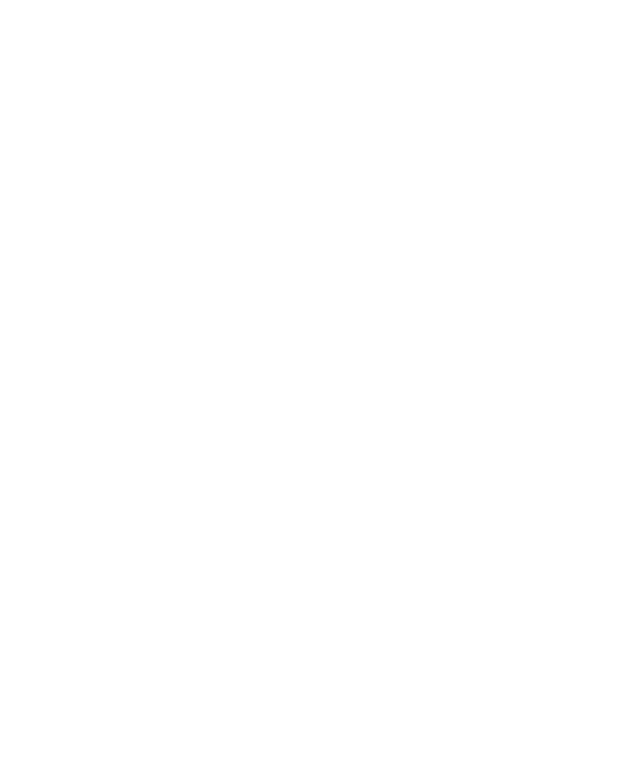
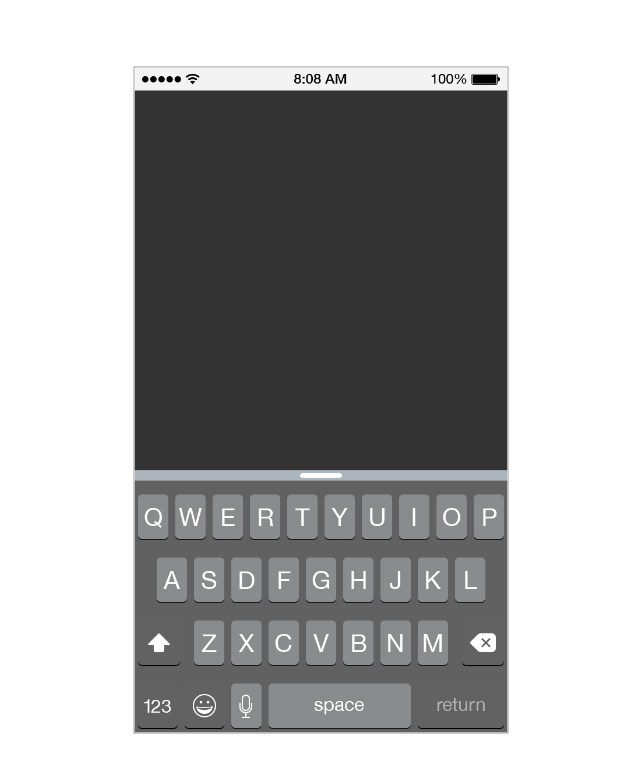
Before and after one commit to domwashburn/mobile-configurator, a website: page index.html in a window 1280 px wide. Shown: the whole page, without its empty margins (319-959 px from the left). Drawn offline with nearby package versions, Linux system fonts and the light colour scheme.

Commit message:
added styling and images for app mockup

```diff
--- a/assets/scss/style.scss
+++ b/assets/scss/style.scss
@@ -11,3 +11,67 @@ $susy: (
 	math: static,
 	global-box-sizing: border-box,
 );
+
+*, *:before, *:after {
+  box-sizing: border-box;
+}
+
+.wrapper {
+  postion: relative;
+}
+
+.fit-frame {
+	width: 100%;
+	float: left;
+}
+
+.app__frame {
+  width: 375px;
+  height: 667px;
+  border: 1px solid #999;
+  position: absolute;
+  top: 50%;
+  left: 50%;
+  transform: translate(-50%, -50%);
+  &-inner{
+	position: relative;
+	overflow: hidden;
+	height: 100%;
+	width: 100%;
+  }
+}
+
+.app__top-bar {
+	position: absolute;
+	top: 0;
+	left: 0;
+}
+
+.app__contents {
+	//@extend .fit-frame;
+	background-color: #F3F3F3;
+	padding-top: 23px;
+	height: 100%;
+	width: 100%;
+ 	&.keyboard-up {
+		padding-bottom: 262px;
+	}
+}
+
+.app__keyboard {
+	position: absolute;
+	bottom: 0;
+	left: 0;
+}
+
+.card__holder {
+	width: auto;
+	height: 100%;
+	background-color: #333;
+}
+
+.test {
+	background-color: #333;
+	width: 100px;
+	height: 100px;
+}
```
Also changed, not shown: assets/css/style.css, assets/images/chrome/keyboard-dark.png (added), assets/images/chrome/keyboard-light.png (added), assets/images/chrome/predictive-text-hidden.png (added), assets/images/chrome/top-bar.png (added), 1 other file.
